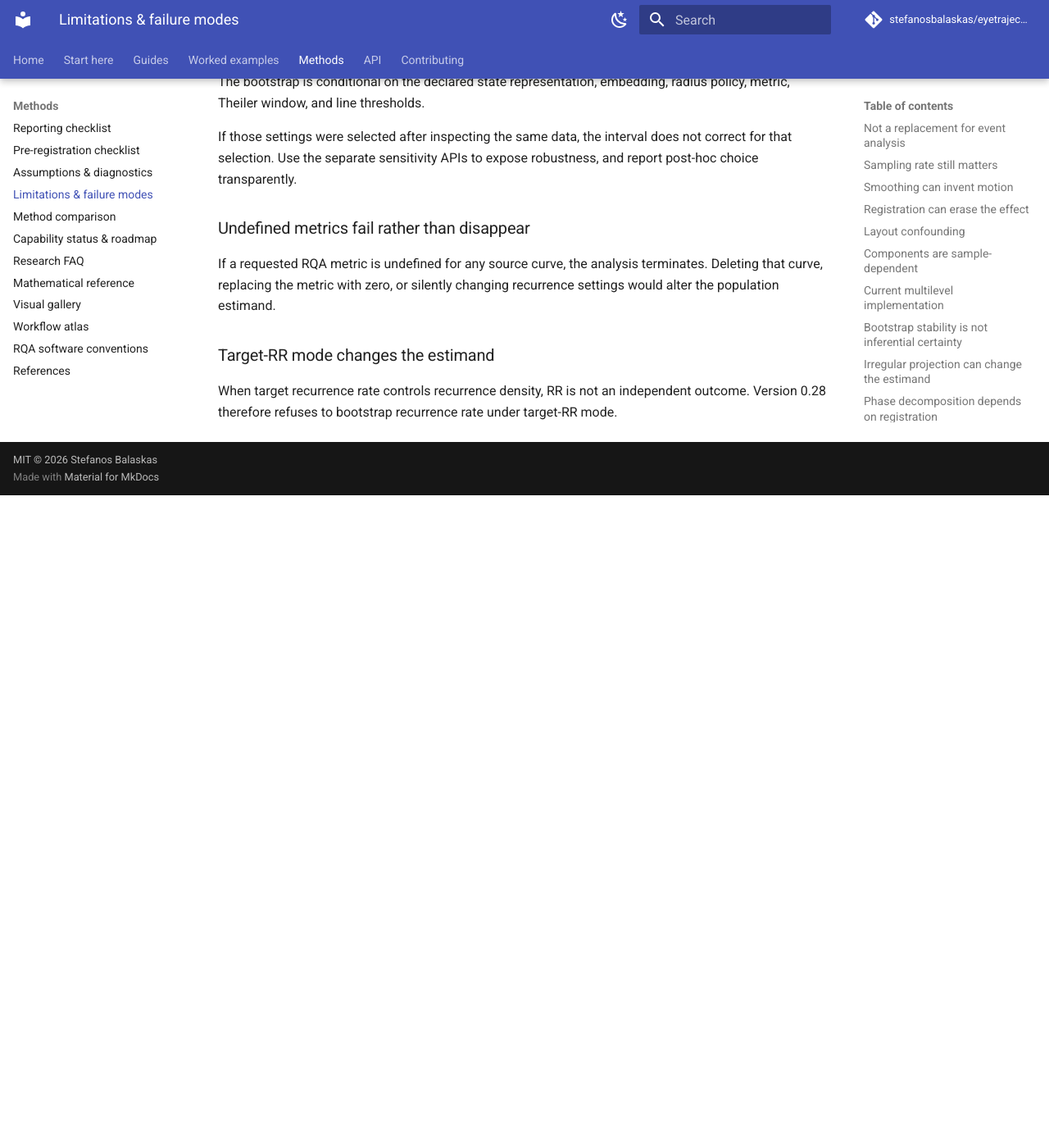
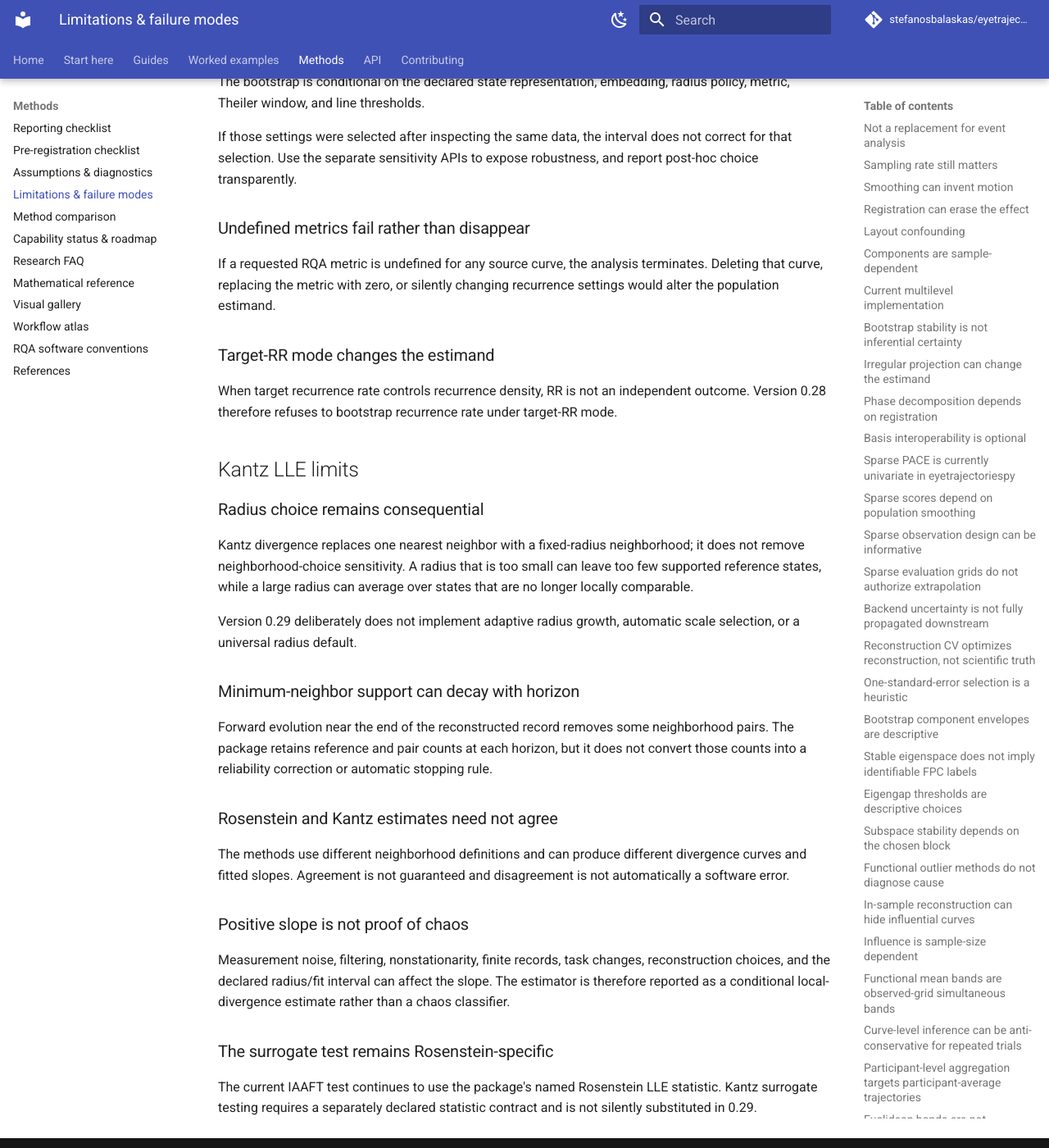
Before and after one commit to stefanosbalaskas/eyetrajectoriespy, an MkDocs documentation site: the page built from docs/methods/limitations.md, in a window 1280 px wide and 1400 px high, scrolled down 23322 px. Shown: the whole window at 82% size. Built offline with MkDocs 1.6.1 and Material for MkDocs 9.7.7, drawn with Linux system fonts in a browser that asks for light colours; comment, search, counter and statistics services are not loaded; before the commit the page ends 23926 px from its top, so only the background shows below that.

Commit message:
Add Kantz LLE limitations

```diff
--- a/docs/methods/limitations.md
+++ b/docs/methods/limitations.md
@@ -643,3 +643,28 @@ If a requested RQA metric is undefined for any source curve, the analysis termin
 ### Target-RR mode changes the estimand
 
 When target recurrence rate controls recurrence density, RR is not an independent outcome. Version 0.28 therefore refuses to bootstrap recurrence rate under target-RR mode.
+
+
+## Kantz LLE limits
+
+### Radius choice remains consequential
+
+Kantz divergence replaces one nearest neighbor with a fixed-radius neighborhood; it does not remove neighborhood-choice sensitivity. A radius that is too small can leave too few supported reference states, while a large radius can average over states that are no longer locally comparable.
+
+Version 0.29 deliberately does not implement adaptive radius growth, automatic scale selection, or a universal radius default.
+
+### Minimum-neighbor support can decay with horizon
+
+Forward evolution near the end of the reconstructed record removes some neighborhood pairs. The package retains reference and pair counts at each horizon, but it does not convert those counts into a reliability correction or automatic stopping rule.
+
+### Rosenstein and Kantz estimates need not agree
+
+The methods use different neighborhood definitions and can produce different divergence curves and fitted slopes. Agreement is not guaranteed and disagreement is not automatically a software error.
+
+### Positive slope is not proof of chaos
+
+Measurement noise, filtering, nonstationarity, finite records, task changes, reconstruction choices, and the declared radius/fit interval can affect the slope. The estimator is therefore reported as a conditional local-divergence estimate rather than a chaos classifier.
+
+### The surrogate test remains Rosenstein-specific
+
+The current IAAFT test continues to use the package's named Rosenstein LLE statistic. Kantz surrogate testing requires a separately declared statistic contract and is not silently substituted in 0.29.
```
